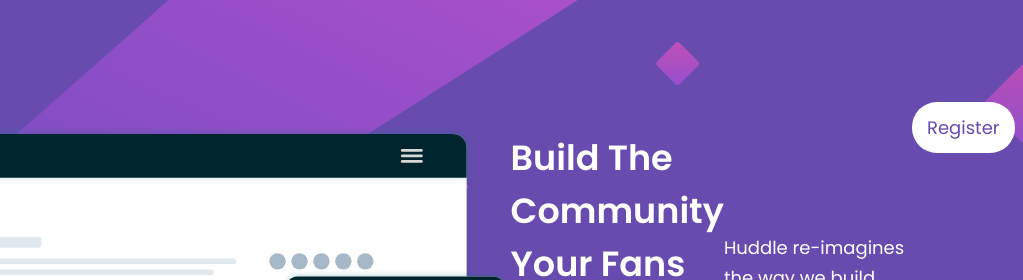
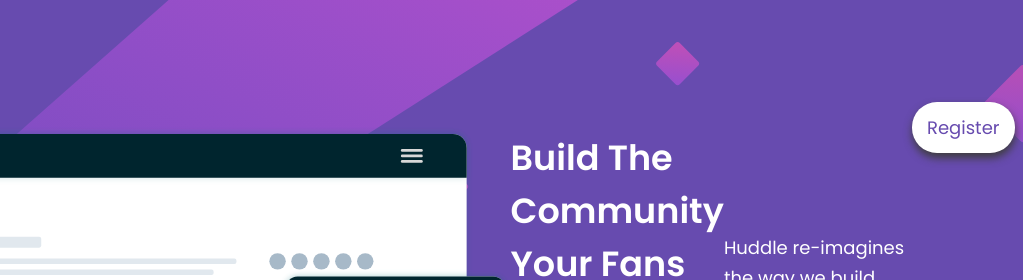
Before and after one commit to liamwoody25/huddle-landing-page.2, a plain HTML site: page index.html in a window 1280 px wide. Shown: the top 280 px of the page, 257-1280 px from the left. Drawn offline with Linux system fonts and the light colour scheme.

Commit message:
adding box shadows in css

```diff
--- a/index.css
+++ b/index.css
@@ -59,8 +59,7 @@
   padding: 12px 15px;
   height: 60%;
   width: 50%;
-  box-shadow: ;
-
+  box-shadow: 0.5px 5px 9px rgb(62, 61, 61);
 
 }
 /*******footer******/
```
